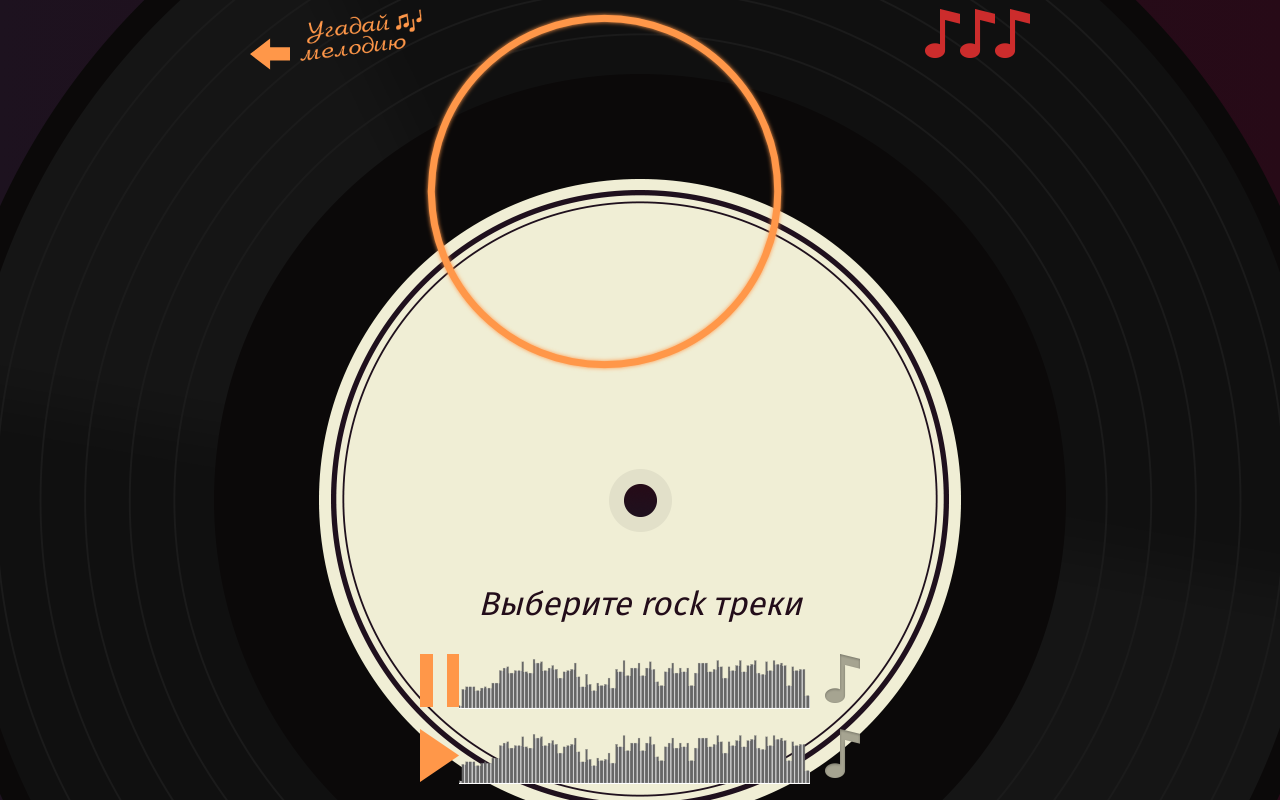
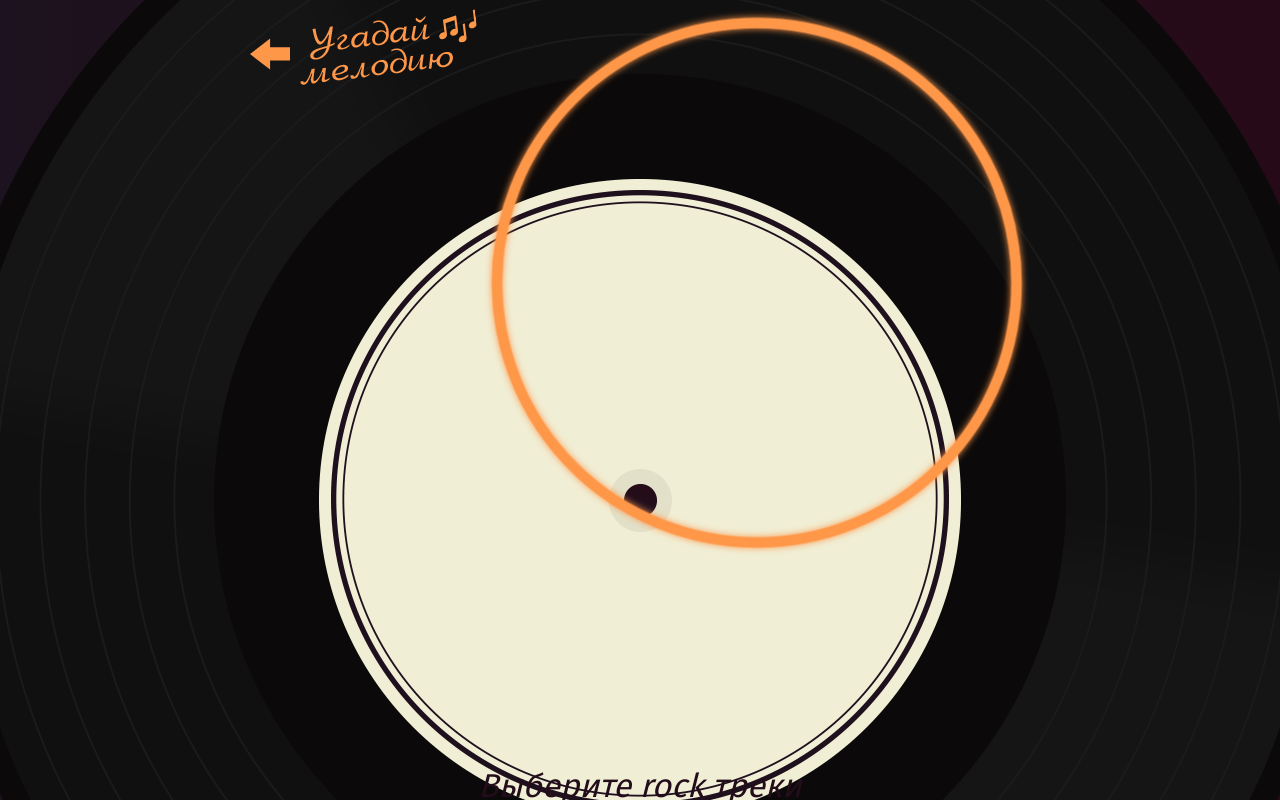
Before and after one commit to darthmorgot/react_training_project_10, a React app: page /game in a window 1280 px wide. Shown: the top 800 px of the page. Built offline with nearby package versions, Linux system fonts and the light colour scheme.

Commit message:
Удалил отрисовку ошибок, так как для этого есть новый компонент

```diff
--- a/src/components/artist-question-screen/artist-question-screen.jsx
+++ b/src/components/artist-question-screen/artist-question-screen.jsx
@@ -3,7 +3,7 @@ import PropTypes from 'prop-types';
 import artistQuestionProp from './artist-question.prop';
 
 const ArtistQuestionScreen = (props) => {
-  const {onAnswer, question, renderPlayer} = props;
+  const {onAnswer, question, renderPlayer, children} = props;
   const {answers, song} = question;
 
   return (
@@ -19,11 +19,7 @@ const ArtistQuestionScreen = (props) => {
             style={{filter: `url(#blur)`, transform: `rotate(-90deg) scaleY(-1)`, transformOrigin: `center`}} />
         </svg>
 
-        <div className="game__mistakes">
-          <div className="wrong" />
-          <div className="wrong" />
-          <div className="wrong" />
-        </div>
+        {children}
       </header>
 
       <section className="game__screen">
@@ -63,7 +59,8 @@ const ArtistQuestionScreen = (props) => {
 ArtistQuestionScreen.propTypes = {
   onAnswer: PropTypes.func.isRequired,
   question: artistQuestionProp,
-  renderPlayer: PropTypes.func.isRequired
+  renderPlayer: PropTypes.func.isRequired,
+  children: PropTypes.element.isRequired
 };
 
 export default ArtistQuestionScreen;
--- a/src/components/genre-question-screen/genre-question-screen.jsx
+++ b/src/components/genre-question-screen/genre-question-screen.jsx
@@ -12,7 +12,7 @@ class GenreQuestionScreen extends PureComponent {
   }
 
   render() {
-    const {onAnswer, question, renderPlayer} = this.props;
+    const {onAnswer, question, renderPlayer, children} = this.props;
     const {answers: userAnswers} = this.state;
     const {answers, genre} = question;
 
@@ -29,11 +29,7 @@ class GenreQuestionScreen extends PureComponent {
               style={{filter: `url(#blur)`, transform: `rotate(-90deg) scaleY(-1)`, transformOrigin: `center`}}/>
           </svg>
 
-          <div className="game__mistakes">
-            <div className="wrong" />
-            <div className="wrong" />
-            <div className="wrong" />
-          </div>
+          {children}
         </header>
 
         <section className="game__screen">
@@ -80,7 +76,8 @@ class GenreQuestionScreen extends PureComponent {
 GenreQuestionScreen.propTypes = {
   onAnswer: PropTypes.func.isRequired,
   question: genreQuestionProp,
-  renderPlayer: PropTypes.func.isRequired
+  renderPlayer: PropTypes.func.isRequired,
+  children: PropTypes.element.isRequired
 };
 
 export default GenreQuestionScreen;
```
